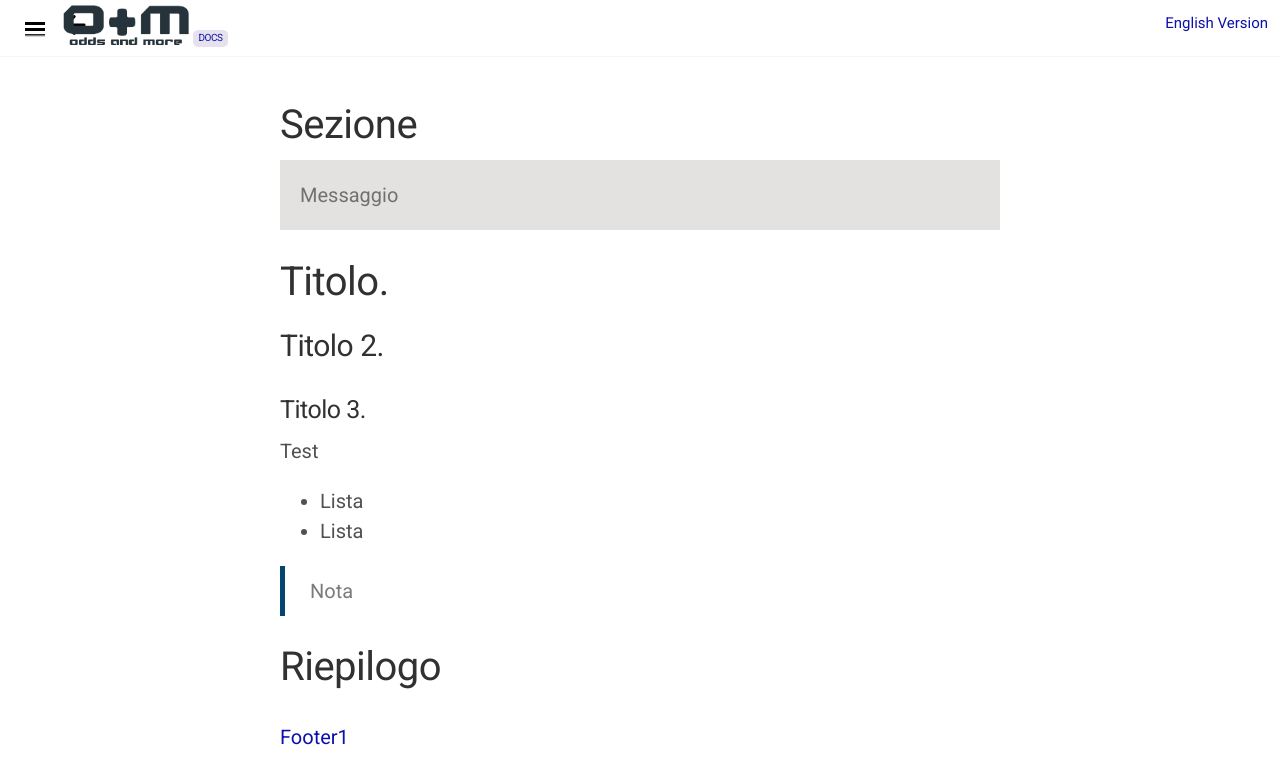
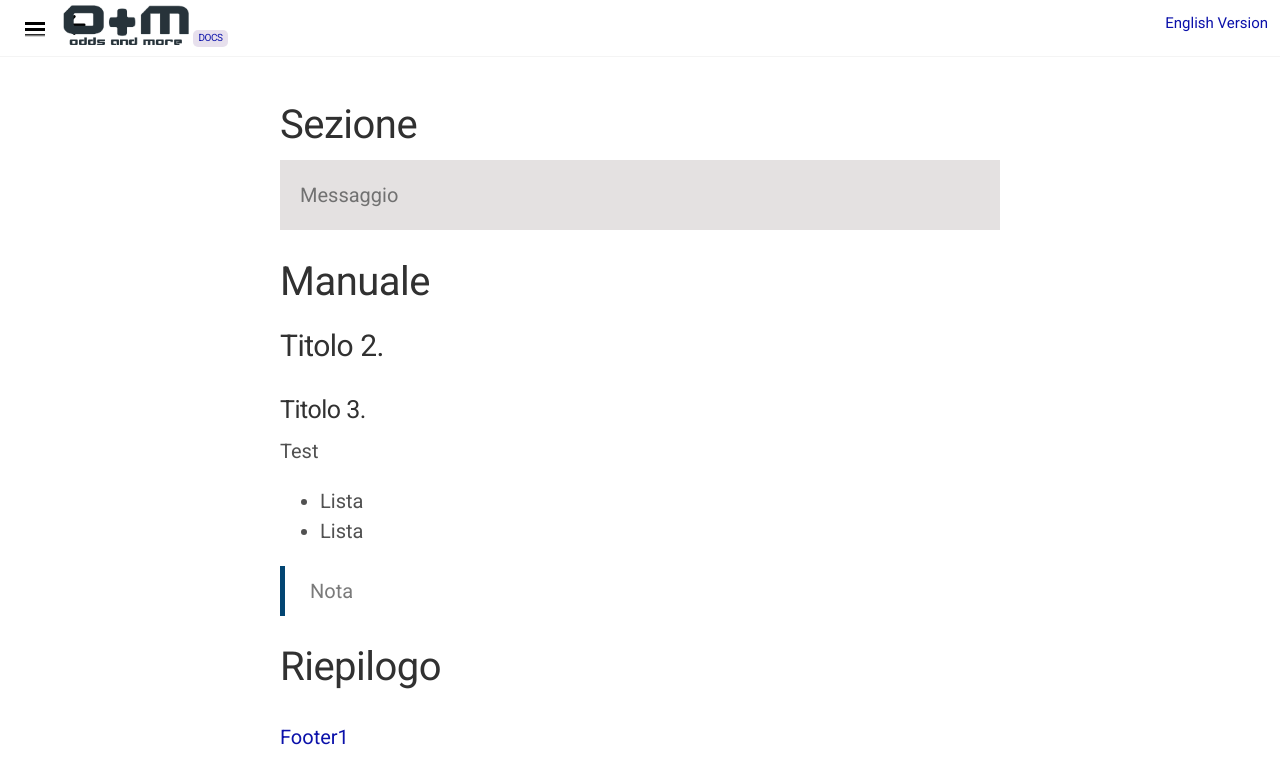
Before and after one commit to docsforodds/docs, a Jekyll site: the page built from docs/it/section/index.md, in a window 1280 px wide. Shown: the top 784 px of the page. Built offline with Jekyll 4.4.1, drawn with Linux system fonts in a browser that asks for light colours; nearby versions of some CDN libraries.

Commit message:
Modificato pagina di test

```diff
--- a/docs/it/section/index.md
+++ b/docs/it/section/index.md
@@ -9,7 +9,7 @@ icon: fas fa-magic
    Messaggio
 </p>
 
-# Titolo.
+# Manuale
 ## Titolo 2.
 ### Titolo 3.
 
```
